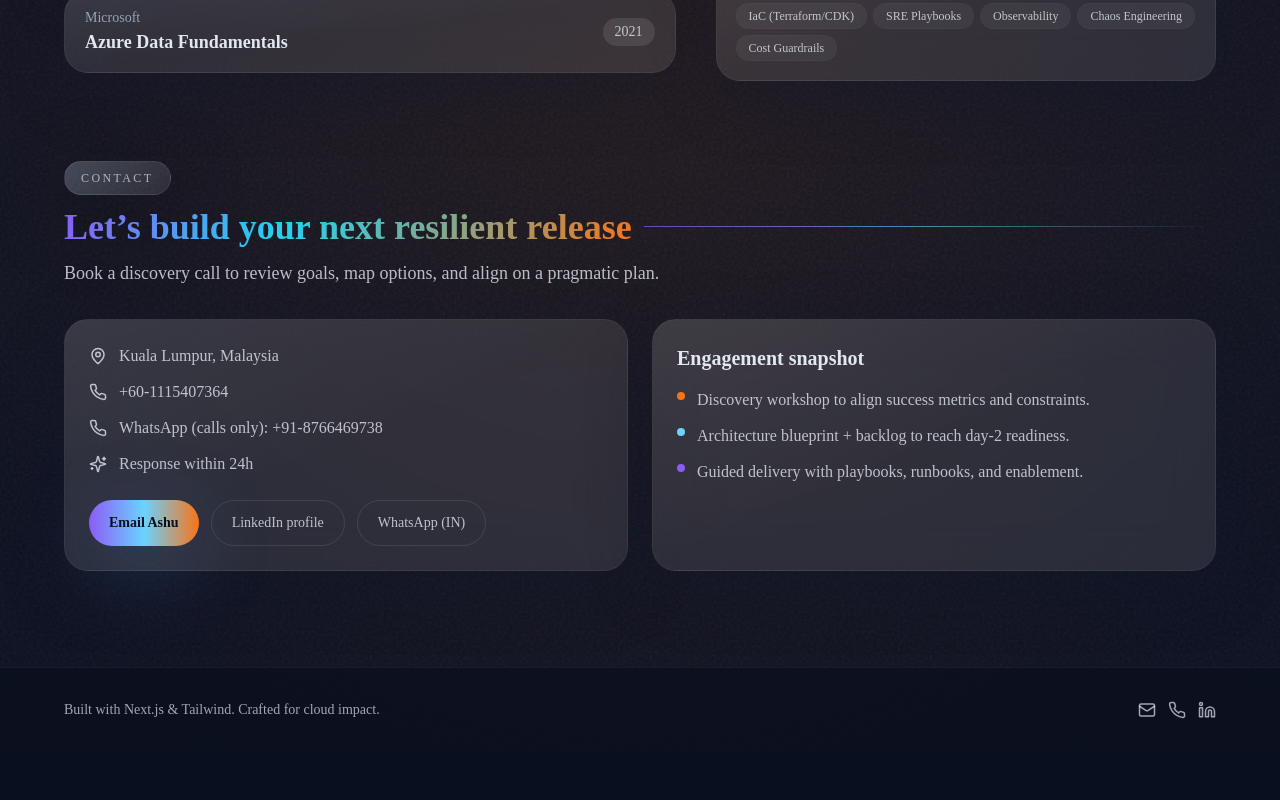
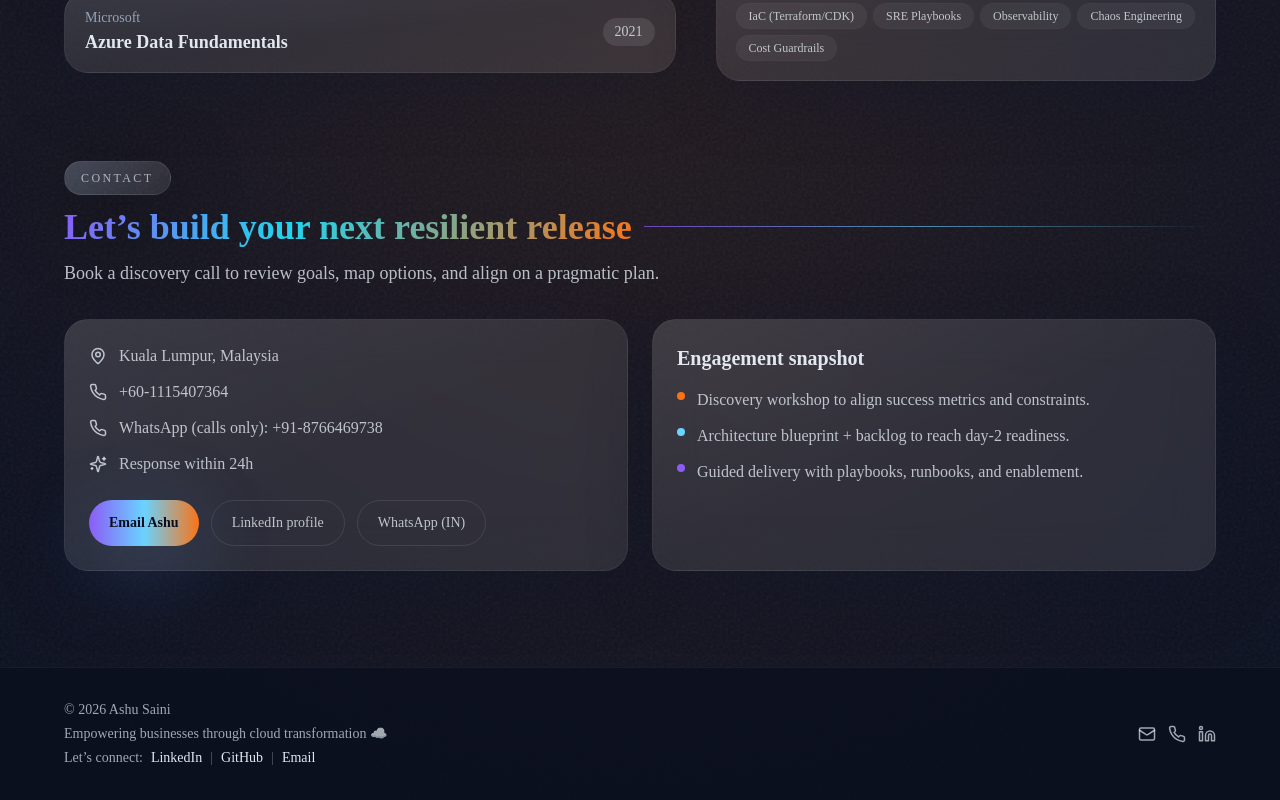
Before and after one commit to ashuu26/Ashu-Portfolio, a Next.js app: page / in a window 1280 px wide. Shown: the part 3128-3928 px from the top of the page. Before the commit the page ends 3880 px from the top, so only its background shows below. Built offline with nearby package versions, Linux system fonts and the light colour scheme.

Commit message:
Updated footer and Fevicon

```diff
--- a/app/layout.tsx
+++ b/app/layout.tsx
@@ -14,6 +14,11 @@ export const metadata: Metadata = {
   description:
     'Ashu Saini—10 years leading AWS cloud migrations, Terraform automation, and resilient platform operations across APAC enterprises.',
   metadataBase: new URL('https://www.linkedin.com/in/ashu-saini-bb96ba1a7'),
+  icons: {
+    icon: '/favicon.svg',
+    shortcut: '/favicon.svg',
+    apple: '/favicon.svg'
+  },
   openGraph: {
     title: 'Ashu Saini | Cloud Infrastructure & Migration Specialist',
     description:
--- a/components/footer.tsx
+++ b/components/footer.tsx
@@ -4,15 +4,50 @@ export function Footer() {
   return (
     <footer className="border-t border-white/5 bg-night/80">
       <div className="section-shell flex flex-col gap-4 py-8 text-sm text-mist md:flex-row md:items-center md:justify-between">
-        <p className="text-ink/70 dark:text-cloud/70">Built with Next.js & Tailwind. Crafted for cloud impact.</p>
+        <div className="space-y-1 text-ink/70 dark:text-cloud/70">
+          <p>© 2026 Ashu Saini</p>
+          <p>Empowering businesses through cloud transformation ☁️</p>
+          <div className="flex flex-wrap items-center gap-2">
+            <span>Let’s connect:</span>
+            <a
+              href="https://www.linkedin.com/in/ashu-saini-bb96ba1a7"
+              className="font-medium text-ink underline-offset-4 transition hover:text-ink/90 hover:underline dark:text-cloud"
+              target="_blank"
+              rel="noreferrer"
+            >
+              LinkedIn
+            </a>
+            <span className="opacity-50">|</span>
+            <a
+              href="https://github.com/ashuu26"
+              className="font-medium text-ink underline-offset-4 transition hover:text-ink/90 hover:underline dark:text-cloud"
+              target="_blank"
+              rel="noreferrer"
+            >
+              GitHub
+            </a>
+            <span className="opacity-50">|</span>
+            <a
+              href="mailto:ashuu25.saini@gmail.com"
+              className="font-medium text-ink underline-offset-4 transition hover:text-ink/90 hover:underline dark:text-cloud"
+            >
+              Email
+            </a>
+          </div>
+        </div>
         <div className="flex items-center gap-3">
-          <a href="mailto:ashuu25.saini@gmail.com" className="text-ink/70 dark:text-cloud/70 transition hover:text-ink dark:text-cloud">
+          <a href="mailto:ashuu25.saini@gmail.com" className="text-ink/70 transition hover:text-ink dark:text-cloud/70 dark:hover:text-cloud">
             <Mail size={18} />
           </a>
-          <a href="tel:+601115407364" className="text-ink/70 dark:text-cloud/70 transition hover:text-ink dark:text-cloud">
+          <a href="tel:+601115407364" className="text-ink/70 transition hover:text-ink dark:text-cloud/70 dark:hover:text-cloud">
             <Phone size={18} />
           </a>
-          <a href="https://www.linkedin.com/in/ashu-saini-bb96ba1a7" className="text-ink/70 dark:text-cloud/70 transition hover:text-ink dark:text-cloud" target="_blank">
+          <a
+            href="https://www.linkedin.com/in/ashu-saini-bb96ba1a7"
+            className="text-ink/70 transition hover:text-ink dark:text-cloud/70 dark:hover:text-cloud"
+            target="_blank"
+            rel="noreferrer"
+          >
             <Linkedin size={18} />
           </a>
         </div>
```
Also changed, not shown: public/favicon.svg (added).
